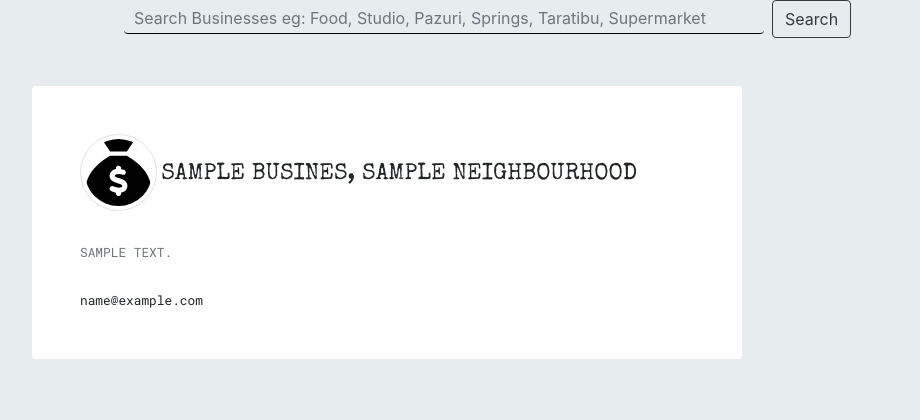
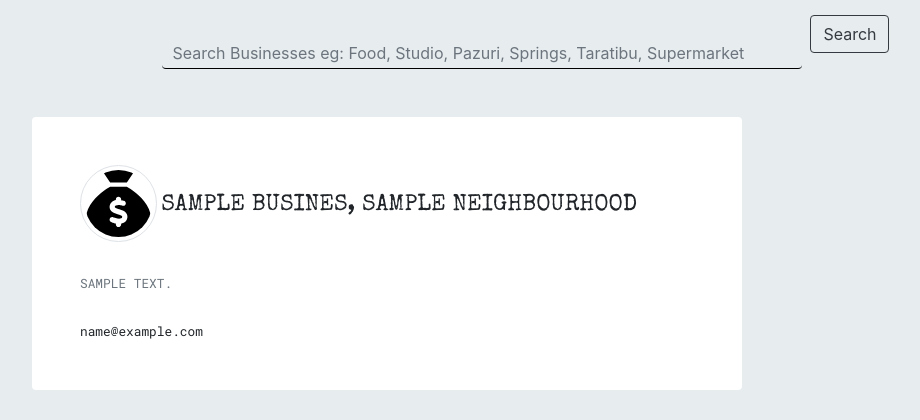
Before and after one commit to ivymmurithi/mtaani, a Django app: page /business/ in a window 1280 px wide. Shown: the part 61-481 px from the top of the page, without its empty margins (68-988 px from the left). Run offline with Django 4.2, Linux system fonts and the light colour scheme; a user stored in the database is signed in; tables that the repository leaves empty hold one stand-in row (values such as "Sample post"); some libraries are stand-ins or nearby versions.

Commit message:
final commit

```diff
--- a/static/css/styles.css
+++ b/static/css/styles.css
@@ -75,8 +75,9 @@
 #searchInput {
   color: black !important;
   align-items: center;
-  margin-left: 15%;
+  margin-left: 18%;
   width: 50%;
+  margin-top: 3%;
 }
 
 .defines {
```
